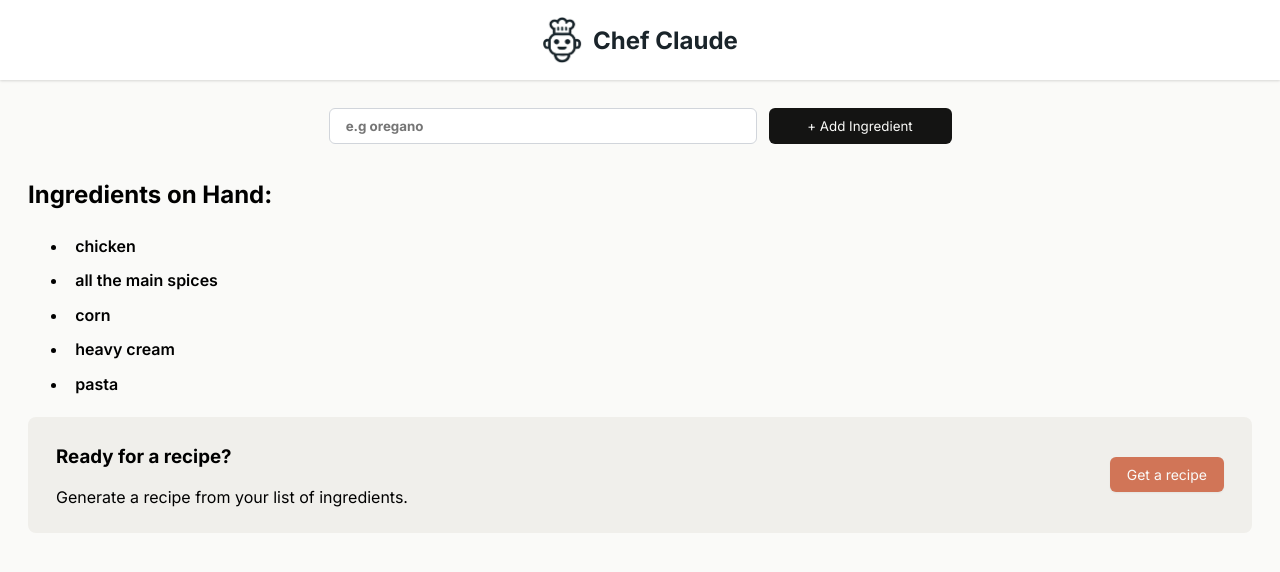
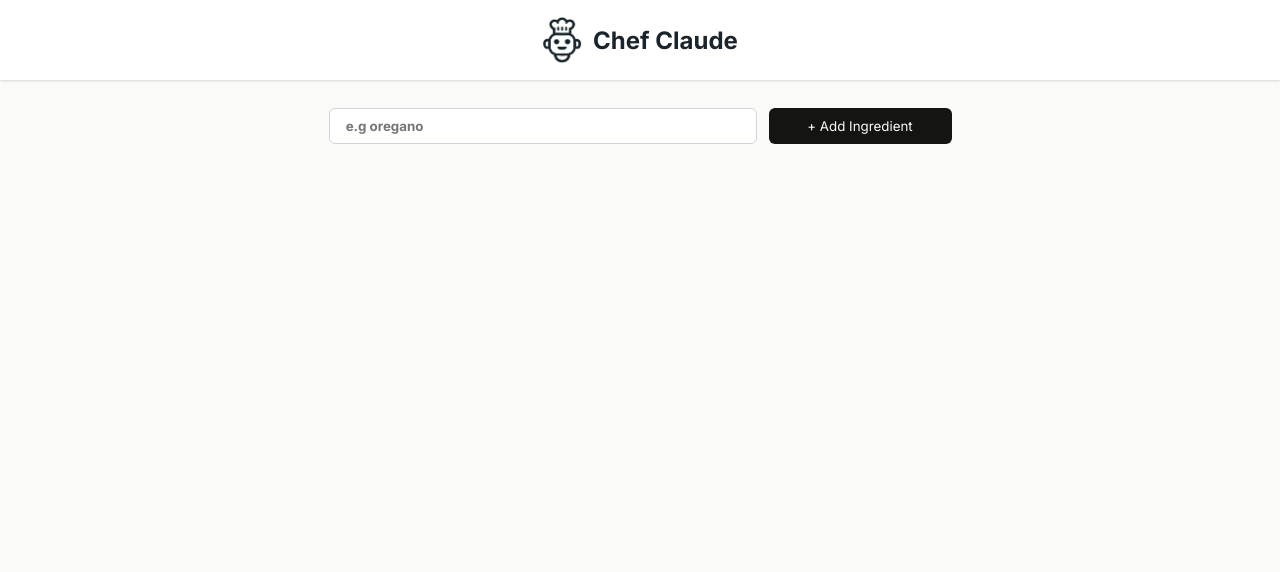
Before and after one commit to mojuk04/Chef-Claude, a React (Create React App) app: page / in a window 1280 px wide. Shown: the top 572 px of the page. Built offline with nearby package versions, Linux system fonts and the light colour scheme; what @huggingface/inference would draw is missing.

Commit message:
getting recipe from the mistral ai

```diff
--- a/src/components/Main.js
+++ b/src/components/Main.js
@@ -5,13 +5,7 @@ import IngredientsList from "./IngredientsList";
 import { getMistralRecipe } from "../ai";
 
 export const Main = () => {
-  const [ingredients, setIngredients] = React.useState([
-    "chicken",
-    "all the main spices",
-    "corn",
-    "heavy cream",
-    "pasta",
-  ]);
+  const [ingredients, setIngredients] = React.useState([]);
   const [recipe, setRecipe] = React.useState("");
   const [isLoading, setIsLoading] = React.useState(false);
 
```
